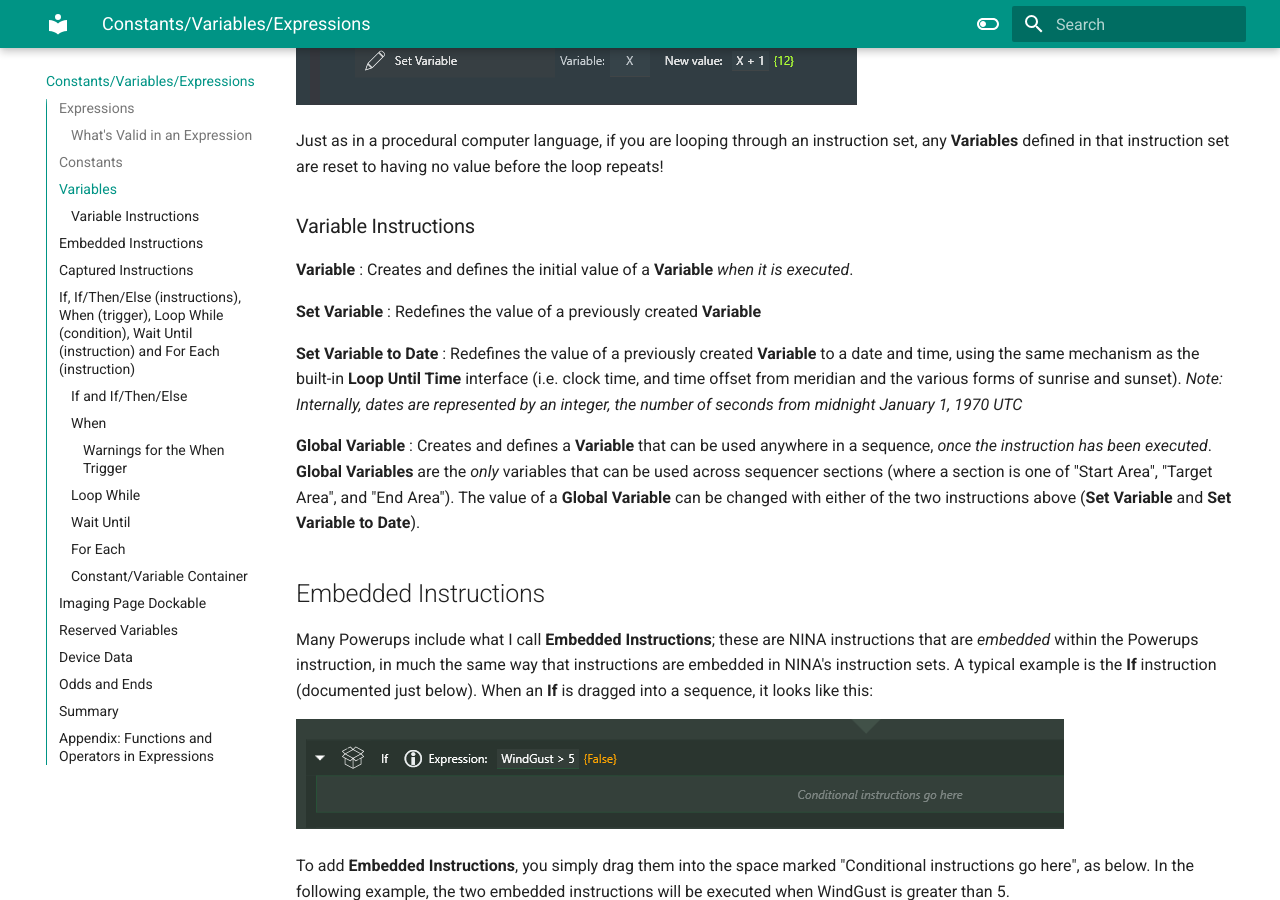
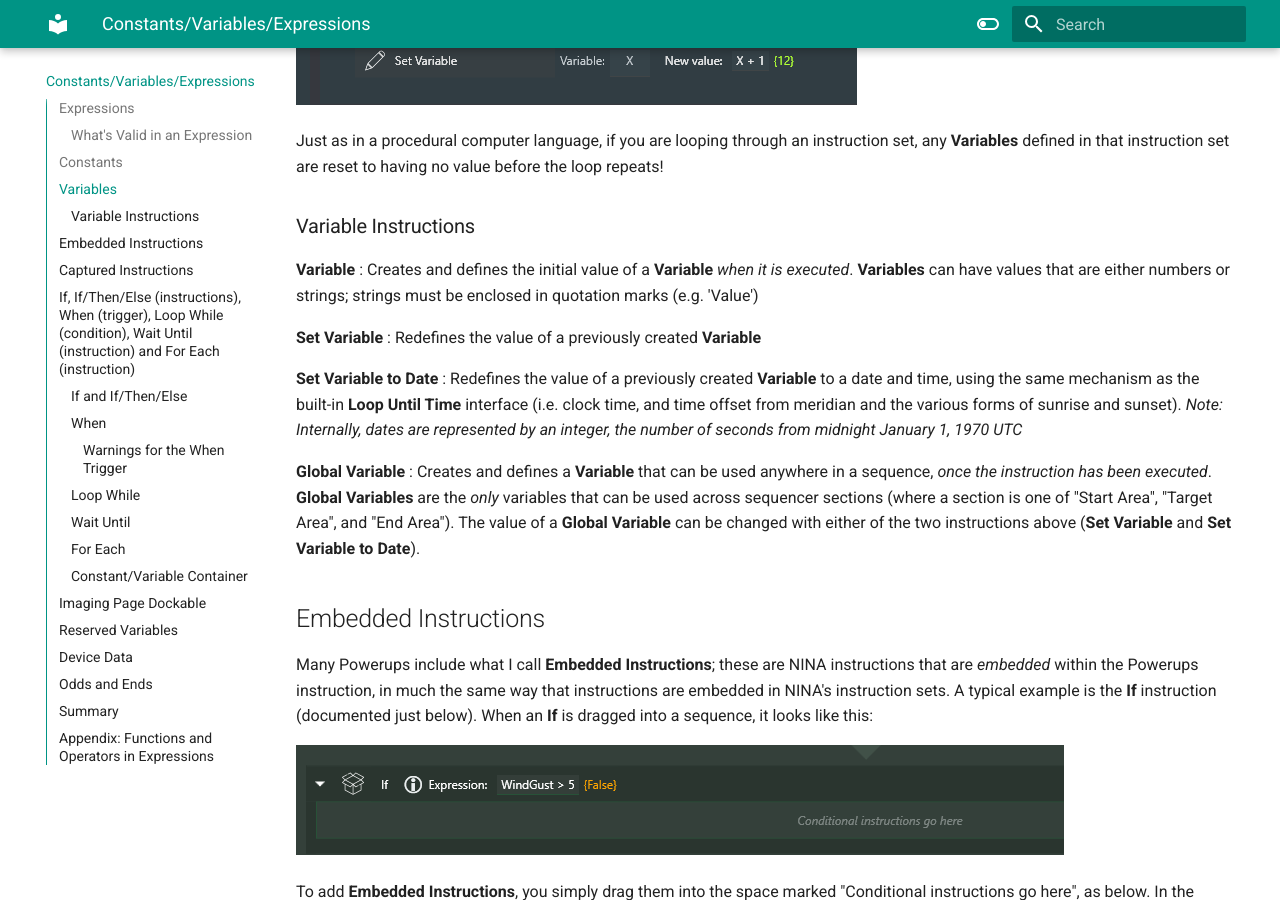
Before and after one commit to marcblank/marcblank.github.io, an MkDocs documentation site: the page built from docs/CVE.md, in a window 1280 px wide and 900 px high, scrolled down 2219 px. Built offline with MkDocs 1.6.1 and Material for MkDocs 9.7.7, drawn with Linux system fonts in a browser that asks for light colours.

Commit message:
More additions

```diff
--- a/docs/CVE.md
+++ b/docs/CVE.md
@@ -38,7 +38,7 @@ Just as in a procedural computer language, if you are looping through an instruc
 
 ### Variable Instructions
 
-**Variable** : Creates and defines the initial value of a **Variable** *when it is executed*.
+**Variable** : Creates and defines the initial value of a **Variable** *when it is executed*.  **Variables** can have values that are either numbers or strings; strings must be enclosed in quotation marks (e.g. 'Value')
 
 **Set Variable** : Redefines the value of a previously created **Variable**
 
```
